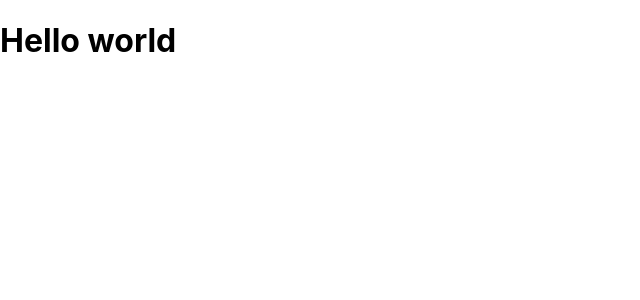
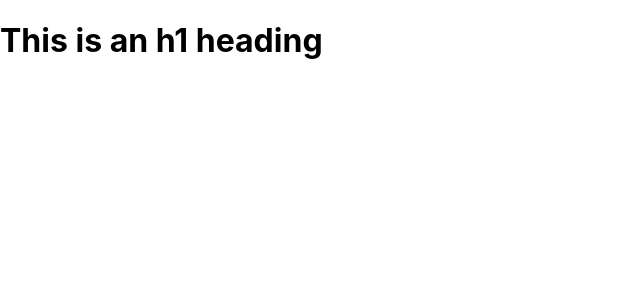
Before and after one commit to LizzyOrji123/myfirstapp, a React (Create React App) app: page / in a window 1280 px wide. Shown: the top 300 px of the page, without its empty margins (0-640 px from the left). Built offline with nearby package versions, Linux system fonts and the light colour scheme.

Commit message:
changed the component content

```diff
--- a/src/App.js
+++ b/src/App.js
@@ -2,7 +2,7 @@ import logo from './logo.svg';
 import './App.css';
 
 function Header() {
-  return <h1> Hello world </h1>;
+  return <h1>This is an h1 heading</h1>;
 }
 
 function App() {
```
